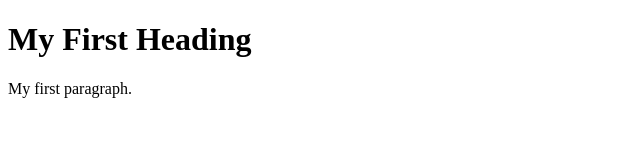
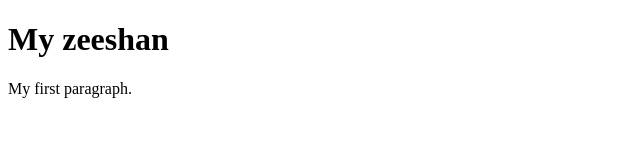
Before and after one commit to Zeeshanaziz123/harry-1, a plain HTML site: page index.html in a window 1280 px wide. Shown: the whole page, without its empty margins (0-640 px from the left). Drawn offline with Linux system fonts and the light colour scheme.

Commit message:
change in hi

```diff
--- a/index.html
+++ b/index.html
@@ -2,7 +2,7 @@
 <html>
 <body>
 
-<h1>My First Heading</h1>
+<h1>My zeeshan</h1>
 <p>My first paragraph.</p>
 
 </body>
```
Also changed, not shown: contact.html (+1 -1 lines).
